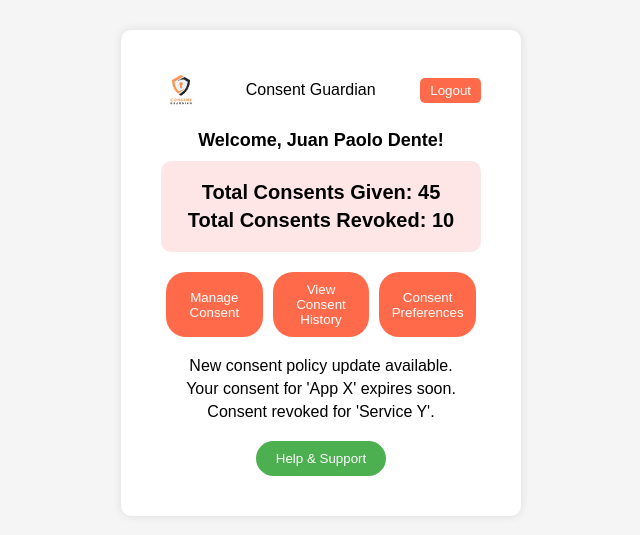
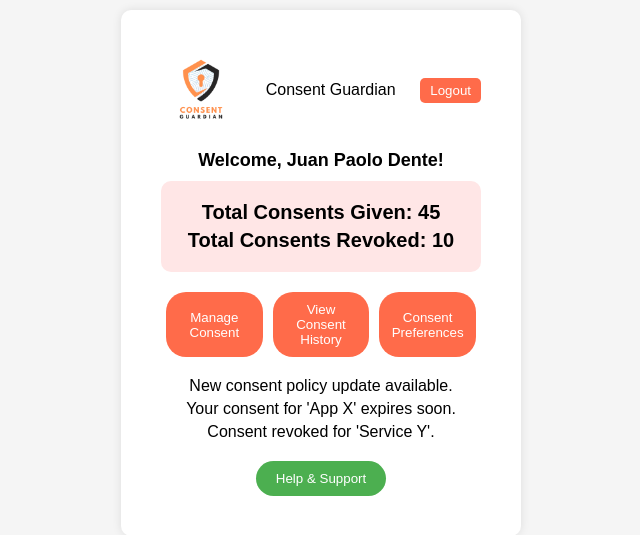
Before and after one commit to winsace/consentguardian, a plain HTML site: page dashboard.html in a window 1280 px wide. Shown: the part 127-662 px from the top of the page, without its empty margins (319-959 px from the left). Drawn offline with Linux system fonts and the light colour scheme.

Commit message:
Update dashboard.html

```diff
--- a/dashboard.html
+++ b/dashboard.html
@@ -31,7 +31,7 @@
             margin-bottom: 20px;
         }
         .header img {
-            width: 40px; /* Adjust logo size */
+            width: 80px; /* Adjust logo size */
             height: auto;
         }
         .header button {
```
